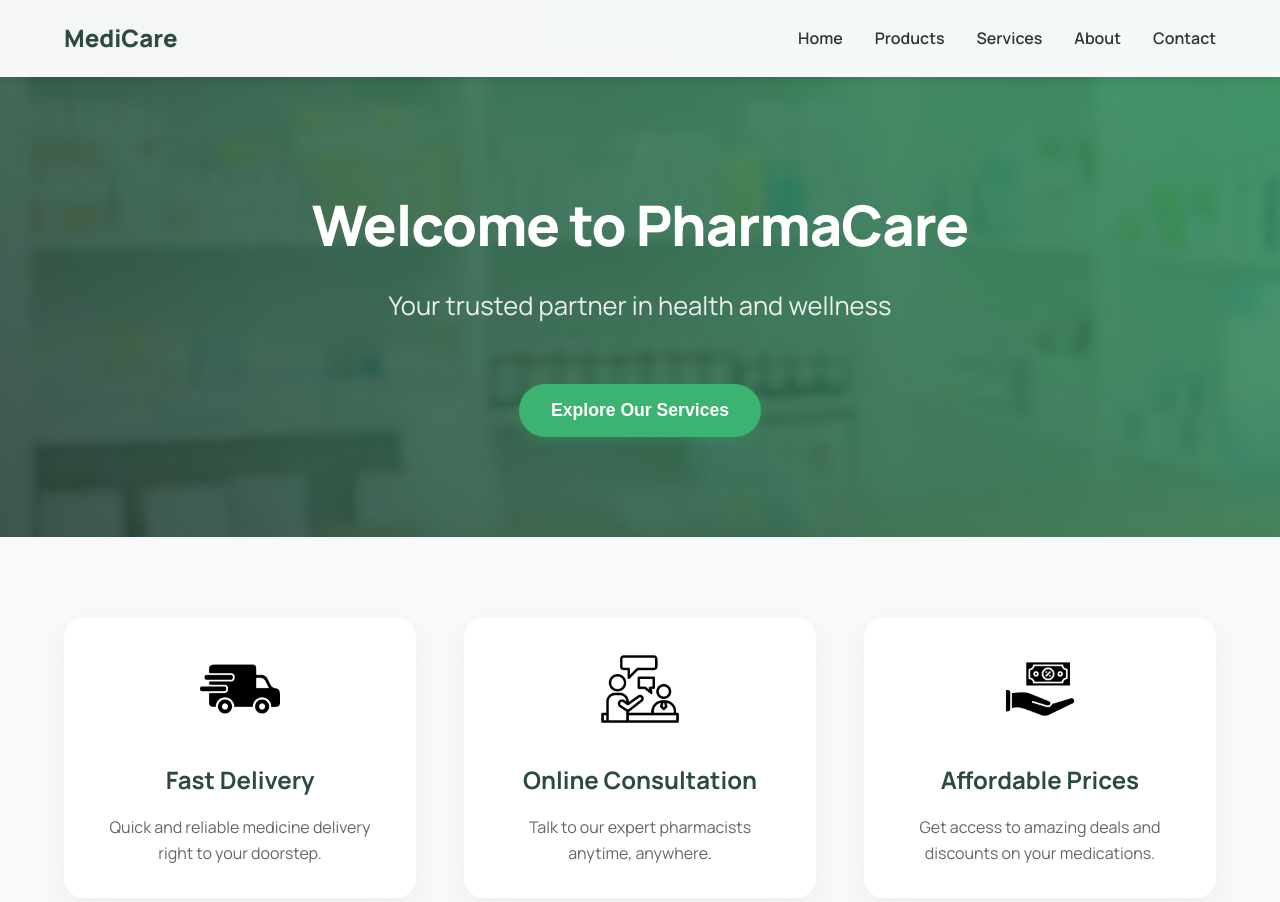
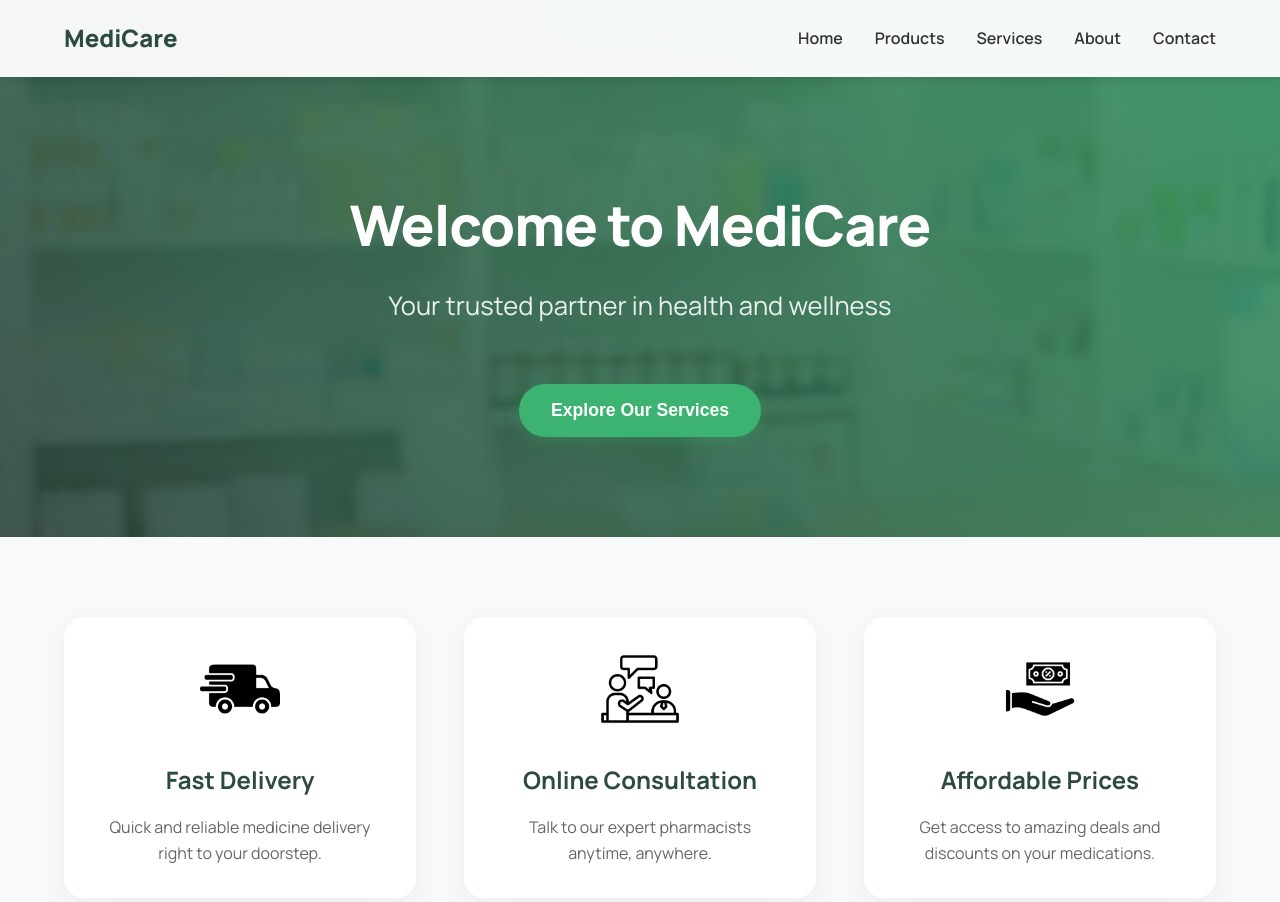
Before and after one commit to illegaltonye/Group-4-shii, a plain HTML site: page index.html in a window 1280 px wide. Drawn offline with Linux system fonts and the light colour scheme.

Commit message:
type shii

```diff
--- a/index.html
+++ b/index.html
@@ -38,7 +38,7 @@
     </div>
 
     <section id="home" class="hero">
-        <h1>Welcome to PharmaCare</h1>
+        <h1>Welcome to MediCare</h1>
         <p>Your trusted partner in health and wellness</p>
         <button aria-label="Explore Our Services">Explore Our Services</button>
     </section>
```
